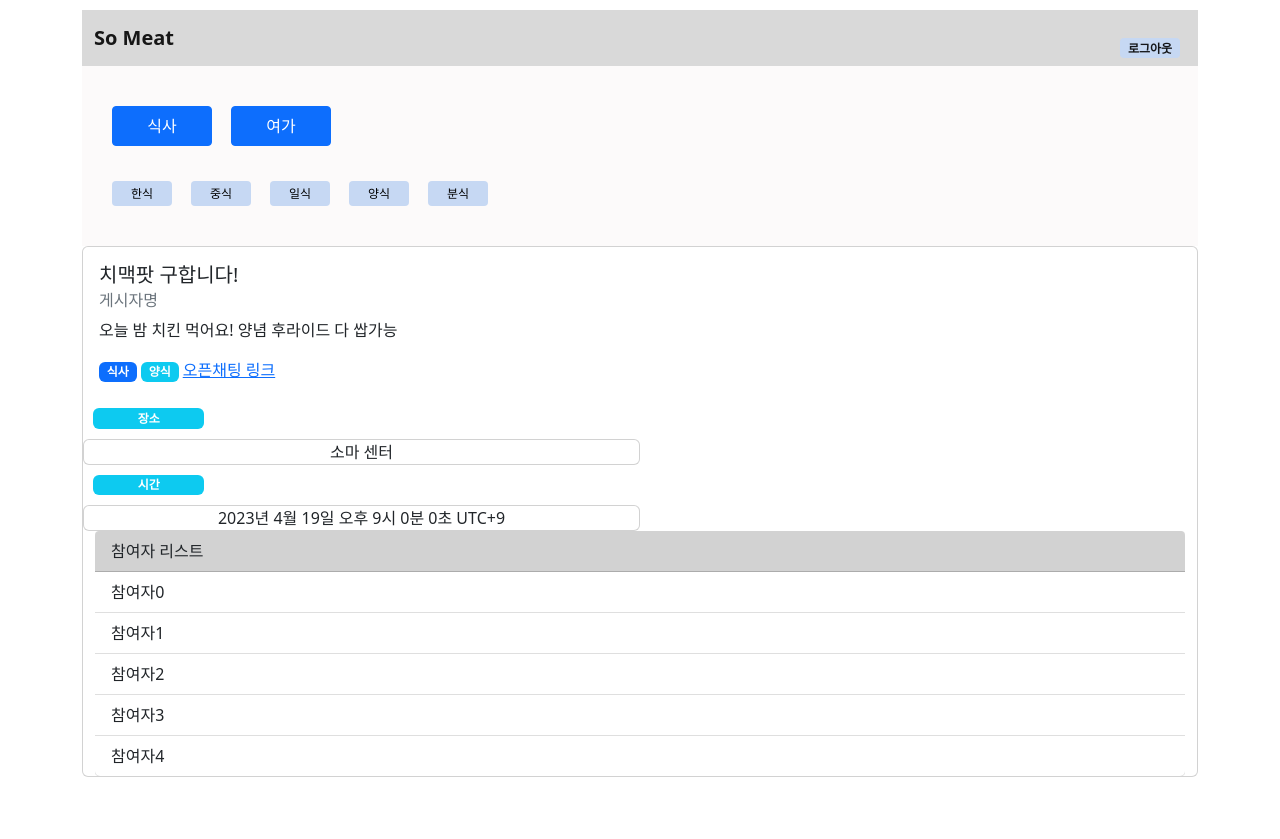
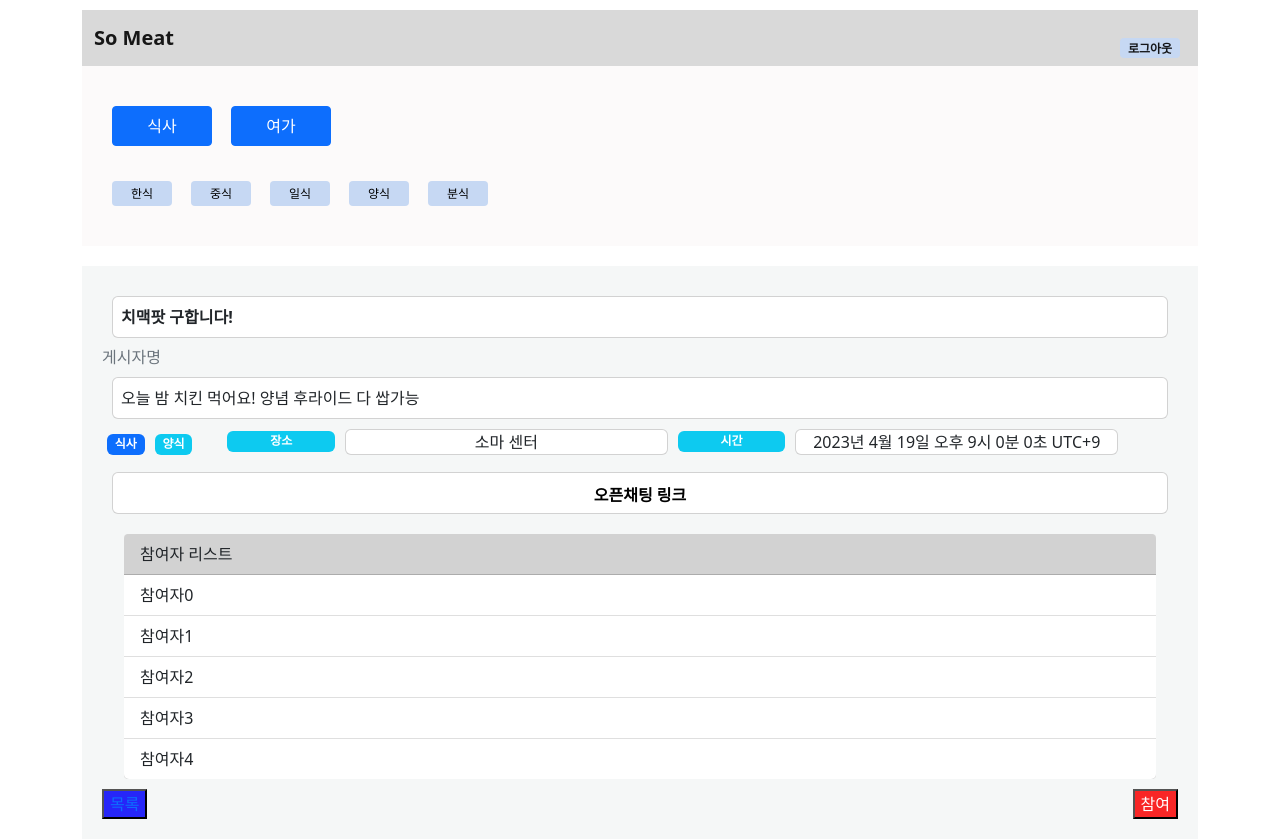
Before and after one commit to So-Meet/SoMeet, a React (Create React App) app: page /detail in a window 1280 px wide. Before the commit the page ends 800 px from the top, so only its background shows below. Built offline with nearby package versions, Linux system fonts and the light colour scheme; no server answers.

Commit message:
style: DetailPage components location,
위치 조정
목록과 참여 버튼 추가

```diff
--- a/src/css/components/Participant.module.css
+++ b/src/css/components/Participant.module.css
@@ -1,7 +1,7 @@
 .card {
     border: 0 !important;
     padding: 0 !important;
-    margin: 0px;
+    margin: 10px;
     border-radius: 0.25rem !important;
     background: #D9D9D9 !important;
     cursor: pointer;
--- a/src/css/pages/DetailPage.module.css
+++ b/src/css/pages/DetailPage.module.css
@@ -1,13 +1,73 @@
-.badge2 {
-    margin: 10px;
+.badge2, .badge3 {
+    margin: 2px 10px 10px 10px;
     width: 10%;
     text-align: center;
     display: block !important;
     float: left !important;
 }
+.badge2 {
+    margin-left: 30px;
+}
 .text2 {
-    width: 50%;
+    width: 30%;
     display: block !important;
     text-align: center;
     float: left !important;
 }
+.badgetag {
+    margin: 5px;
+    float: left;
+    text-align: center;
+}
+.horizontal-container {
+    display: flex;
+    align-items: center;
+  }
+
+
+.title2{
+    margin:10px;
+    height: 40px;
+
+    font-size: 16px;
+    padding: 8px;
+    font-weight: bold;
+}
+.content2{
+    margin:10px;
+
+    font-size: 16px;
+    padding: 8px;
+    font-weight: 500;
+}
+.linkbox2{
+    margin:10px;
+}
+.link2{
+    margin: 10px;
+    color: black;
+    text-decoration: none;
+    height: 20px;
+    text-align: center;
+    font-size: 16px;
+    font-weight: bold;
+    transition: color 1s;
+
+}
+.link2:hover{
+    color: gray;
+}
+
+.form-buttons .main-button{
+    background-color: rgb(38, 38, 248);
+  }
+  .main-button .link-main{
+    text-decoration: none;
+    color:white;
+  }
+  .form-buttons .submit-button{
+
+    float: right;
+    background-color: rgb(248, 38, 38);
+    color: white;
+  }
--- a/src/pages/meeting/DetailPage.js
+++ b/src/pages/meeting/DetailPage.js
@@ -1,8 +1,10 @@
+
 import React from 'react';
 import styles from '../../css/pages/DetailPage.module.css';
 import Card from 'react-bootstrap/Card';
 import Participant from '../../components/Participant';
 import Badge from 'react-bootstrap/Badge';
+import { Link } from 'react-router-dom';
 
 const info = {//테스트용 객체
     content:"오늘 밤 치킨 먹어요! 양념 후라이드 다 쌉가능",
@@ -14,28 +16,36 @@ const info = {//테스트용 객체
     type:"식사"
 };
 
+const DetailPage = (props) => {
+  return (
+    <div class="board-container">
 
-const DetailPage = (props) => {
-    return (
-    <Card>
-        <Card.Body>
-          <Card.Title>{info.title}</Card.Title>
-          <Card.Subtitle className="mb-2 text-muted">게시자명</Card.Subtitle>
-          <Card.Text>{info.content}</Card.Text>
-          <Badge bg="primary">{info.type}</Badge>{' '}
-          <Badge bg="info">{info.tag}</Badge>{' '}
-          <Card.Link href={info.link}>오픈채팅 링크</Card.Link>
-        </Card.Body>
+        <Card className={styles.title2}>{info.title}</Card>
+        <Card.Subtitle className="mb-2 text-muted">게시자명</Card.Subtitle>
+        <Card className={styles.content2}>{info.content}</Card>
 
-        <Badge bg="info" className={styles.badge2}>장소</Badge>
-        <Card className={styles.text2}>{info.place}</Card>
-        <Badge bg="info" className={styles.badge2}>시간</Badge>
-        <Card className={styles.text2}>{info.time}</Card>
-        <Participant />
+      <div style={{display: 'flex', flexDirection: 'column',  justifyContent: 'center'}}>
+        <div class ="info-box">
+          <Badge bg="primary"className={styles.badgetag}>{info.type}</Badge>{' '}
+          <Badge bg="info"className={styles.badgetag}>{info.tag}</Badge>{' '}
 
-      </Card>
+          <Badge bg="info" className={styles.badge2}>장소</Badge>
+          <Card className={styles.text2}>{info.place}</Card>
+          <Badge bg="info" className={styles.badge3}>시간</Badge>
+          <Card className={styles.text2}>{info.time}</Card>
+        </div>
 
-    );
+        <Card className={styles.linkbox2}>
+          <Card.Link className={styles.link2} href={info.link}>오픈채팅 링크</Card.Link>
+        </Card>
+      </div>
+      <Participant />
+      <div class="form-buttons">
+          <button class = "main-button"><Link className = "link-main" to ={'/main'}>목록</Link></button>
+          <button type="submit" class="submit-button">참여</button>
+      </div>
 
+  </div>
+  )
 }
 export default DetailPage;
```
